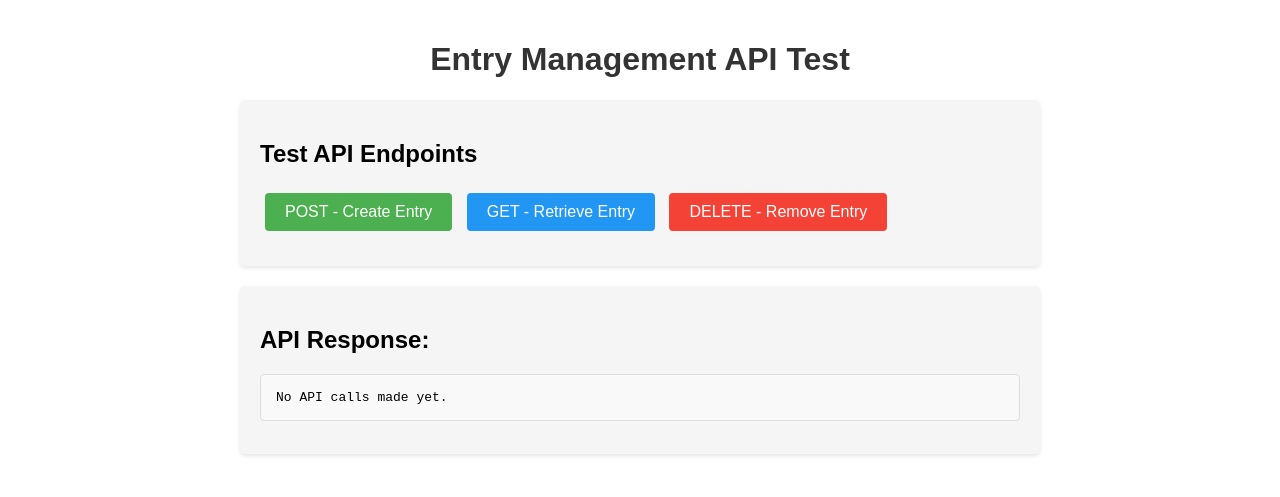
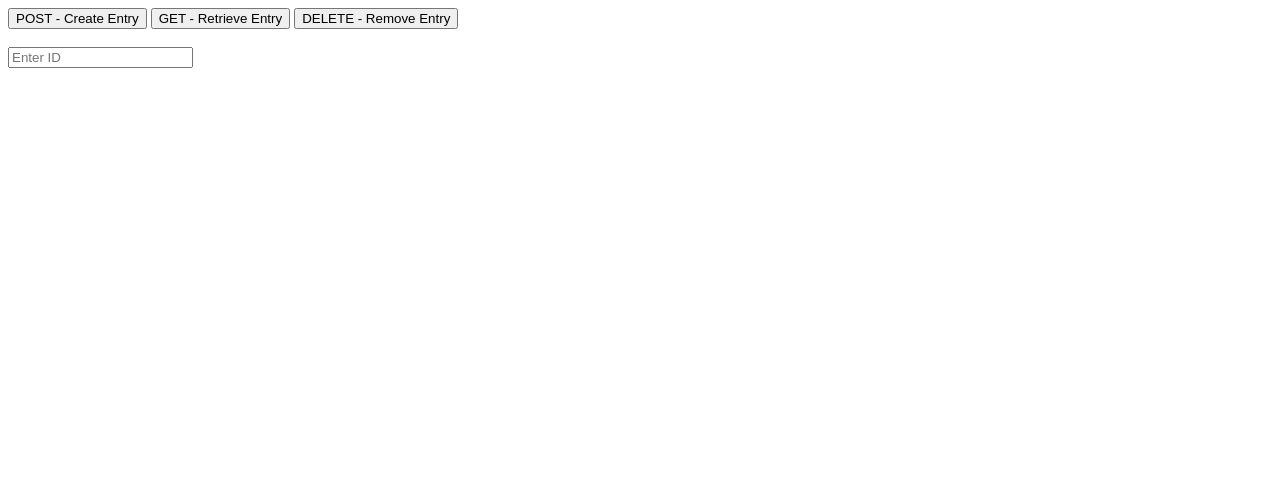
Before and after one commit to achev2/3940final, a plain HTML site: page frontend/index.html in a window 1280 px wide. Drawn offline with Linux system fonts and the light colour scheme.

Commit message:
Update index.html
update

```diff
--- a/frontend/index.html
+++ b/frontend/index.html
@@ -1,170 +1,81 @@
 <!DOCTYPE html>
-<html>
+<html lang="en">
 <head>
-    <title>Entry Management API Test</title>
-    <style>
-        body {
-            font-family: Arial, sans-serif;
-            max-width: 800px;
-            margin: 0 auto;
-            padding: 20px;
-        }
-        .container {
-            background-color: #f5f5f5;
-            border-radius: 5px;
-            padding: 20px;
-            margin-bottom: 20px;
-            box-shadow: 0 2px 4px rgba(0,0,0,0.1);
-        }
-        h1 {
-            color: #333;
-            text-align: center;
-        }
-        button {
-            padding: 10px 20px;
-            margin: 5px;
-            border: none;
-            border-radius: 4px;
-            cursor: pointer;
-            font-size: 16px;
-            color: white;
-        }
-        #postBtn {
-            background-color: #4CAF50;
-        }
-        #getBtn {
-            background-color: #2196F3;
-        }
-        #deleteBtn {
-            background-color: #f44336;
-        }
-        button:disabled {
-            background-color: #cccccc;
-            cursor: not-allowed;
-        }
-        #response {
-            background-color: #f9f9f9;
-            padding: 15px;
-            border-radius: 4px;
-            font-family: monospace;
-            white-space: pre-wrap;
-            overflow-x: auto;
-            border: 1px solid #ddd;
-        }
-        .status {
-            margin-top: 10px;
-            font-weight: bold;
-        }
-        .success {
-            color: green;
-        }
-        .error {
-            color: red;
-        }
-    </style>
+    <meta charset="UTF-8">
+
 </head>
 <body>
-    <h1>Entry Management API Test</h1>
 
-    <div class="container">
-        <h2>Test API Endpoints</h2>
-        <div>
-            <button id="postBtn">POST - Create Entry</button>
-            <button id="getBtn" disabled>GET - Retrieve Entry</button>
-            <button id="deleteBtn" disabled>DELETE - Remove Entry</button>
-        </div>
-        <div class="status" id="status"></div>
-    </div>
 
-    <div class="container">
-        <h2>API Response:</h2>
-        <pre id="response">No API calls made yet.</pre>
-    </div>
+    <button onclick="createEntry()">POST - Create Entry</button>
+    <button onclick="getEntry()">GET - Retrieve Entry</button>
+    <button onclick="deleteEntry()">DELETE - Remove Entry</button>
+
+    <br><br>
+    <input type="number" id="entryId" placeholder="Enter ID">
+    <br><br>
+
+    <div id="output"></div>
 
     <script>
-        const postBtn = document.getElementById('postBtn');
-        const getBtn = document.getElementById('getBtn');
-        const deleteBtn = document.getElementById('deleteBtn');
-        const responseElement = document.getElementById('response');
-        const statusElement = document.getElementById('status');
-
-        let currentId = null;
 
     //render backend url
     const API_URL = 'https://three940final-backend.onrender.com/api';
 
-        //display responses
-        function displayResponse(data, statusCode) {
-            responseElement.textContent = JSON.stringify(data, null, 2);
-
-            if (statusCode >= 200 && statusCode < 300) {
-                statusElement.textContent = `Status: ${statusCode} OK`;
-                statusElement.className = 'status success';
-            } else {
-                statusElement.textContent = `Status: ${statusCode} Error`;
-                statusElement.className = 'status error';
-            }
+    //post
+    function createEntry() {
+        fetch(`${API_URL}/upsertEntry`, {
+            method: 'POST',
+            headers: {
+                'Content-Type': 'application/json',
+            },
+            body: JSON.stringify({
+                Name: "Test User",
+                Age: 25
+            }),
+        })
+        .then(response => {
+            console.log('POST response status:', response.status);
+            return response.json();
+        })
+        .then(data => {
+            console.log('POST success:', data);
+            document.getElementById('output').innerText = `Created Entry: ${JSON.stringify(data)}`;
+        })
+        .catch(error => console.error('POST error:', error));
     }
 
-        //post
-        postBtn.addEventListener('click', async () => {
-            try {
-                const response = await fetch(`${API_URL}/upsertEntry`, {
-                    method: 'POST',
-                    headers: {
-                        'Content-Type': 'application/json'
-                    },
-                    body: JSON.stringify({
-                        Name: 'Test User',
-                        Age: 25
+    //get
+    function getEntry() {
+        const id = document.getElementById('entryId').value || 1;
+        fetch(`${API_URL}/getEntry/${id}`)
+        .then(response => {
+            console.log('GET response status:', response.status);
+            return response.json();
         })
-                });
-
-                const data = await response.json();
-                displayResponse(data, response.status);
-
-                currentId = data.id;
-                getBtn.disabled = false;
-                deleteBtn.disabled = false;
-            } catch (error) {
-                responseElement.textContent = `Error: ${error.message}`;
-                statusElement.textContent = 'Connection Error';
-                statusElement.className = 'status error';
+        .then(data => {
+            console.log('GET success:', data);
+            document.getElementById('output').innerText = `Retrieved Entry: ${JSON.stringify(data)}`;
+        })
+        .catch(error => console.error('GET error:', error));
     }
-        });
-
-        //get
-        getBtn.addEventListener('click', async () => {
-            try {
-                const response = await fetch(`${API_URL}/getEntry/${currentId}`);
-                const data = await response.json();
-                displayResponse(data, response.status);
-            } catch (error) {
-                responseElement.textContent = `Error: ${error.message}`;
-                statusElement.textContent = 'Connection Error';
-                statusElement.className = 'status error';
-            }
-        });
 
     //delete
-        deleteBtn.addEventListener('click', async () => {
-            try {
-                const response = await fetch(`${API_URL}/deleteEntry/${currentId}`, {
-                    method: 'DELETE'
-                });
-
-                const data = await response.json();
-                displayResponse(data, response.status);
-
-                currentId = null;
-                getBtn.disabled = true;
-                deleteBtn.disabled = true;
-            } catch (error) {
-                responseElement.textContent = `Error: ${error.message}`;
-                statusElement.textContent = 'Connection Error';
-                statusElement.className = 'status error';
+    function deleteEntry() {
+        const id = document.getElementById('entryId').value || 1;
+        fetch(`${API_URL}/deleteEntry/${id}`, {
+            method: 'DELETE',
+        })
+        .then(response => {
+            console.log('DELETE response status:', response.status);
+            return response.json();
+        })
+        .then(data => {
+            console.log('DELETE success:', data);
+            document.getElementById('output').innerText = `Deleted Entry: ${JSON.stringify(data)}`;
+        })
+        .catch(error => console.error('DELETE error:', error));
     }
-        });
     </script>
 </body>
 </html>
```
Lines whose indentation alone changed are shown as unchanged.
